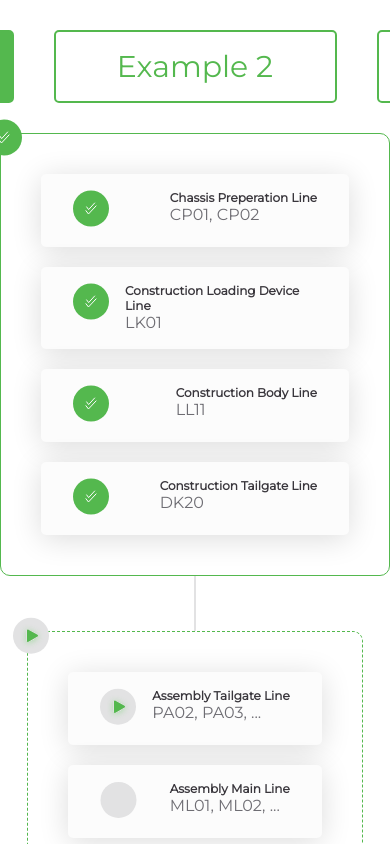
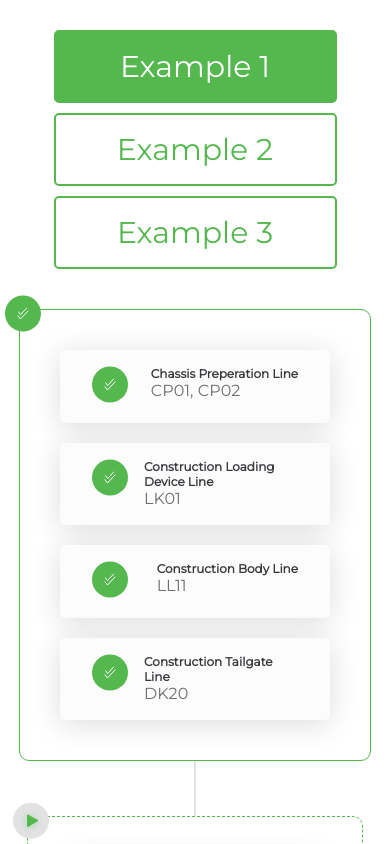
Before and after one commit to Manoj201/innovative-product, a React (Create React App) app: page / in a window 390 px wide. Shown: the top 844 px of the page. Built offline with nearby package versions, Linux system fonts and the light colour scheme.

Commit message:
Added responsive

```diff
--- a/src/App.js
+++ b/src/App.js
@@ -12,7 +12,6 @@ function App() {
   const [data, setData] = useState(example1Data);
 
   const handleChangeSelection = (value) => {
-    console.log(value);
     switch (value) {
       case "Example 1":
         setData(example1Data);
--- a/src/components/exampleButton/ExampleButton.css
+++ b/src/components/exampleButton/ExampleButton.css
@@ -18,3 +18,11 @@
     background-color: #54B84E;
     color: #ffffff;
 }
+
+@media screen and (max-width: 480px) {
+    .button-root{
+        margin-left: 0px;
+        margin-right:  0px;
+        margin-bottom: 10px;
+    }
+}
--- a/src/components/exampleSelector/ExampleSelector.component.js
+++ b/src/components/exampleSelector/ExampleSelector.component.js
@@ -18,6 +18,7 @@ const ExampleSelector = ({ onChange }) => {
     <div className="selector-container">
       {buttonArray.map((item) => (
         <ExampleButton
+          key={item}
           label={item}
           selected={item === selected}
           onClick={() => handelClick(item)}
--- a/src/components/exampleSelector/ExampleSelector.css
+++ b/src/components/exampleSelector/ExampleSelector.css
@@ -4,3 +4,9 @@
     margin-top: 30px;
     margin-bottom: 30px;
 }
+
+@media screen and (max-width: 480px) {
+    .selector-container {
+        flex-direction: column;
+    }
+}
--- a/src/components/itemcard/ItemCard.css
+++ b/src/components/itemcard/ItemCard.css
@@ -47,6 +47,7 @@
 @media screen and (max-width: 480px) {
     .item-card-container {
         margin-bottom: 20px;
+        max-width: 270px;
     }
 
     .item-card-container-last {
--- a/src/service/WorkflowDataConverter.js
+++ b/src/service/WorkflowDataConverter.js
@@ -18,7 +18,6 @@ const prepareData = (workflofDara) => {
       }
     });
 
-    console.log(result);
     return result;
   } catch (error) {
     console.error("Workflow Data Manipulation Service Failed.", error);
```
